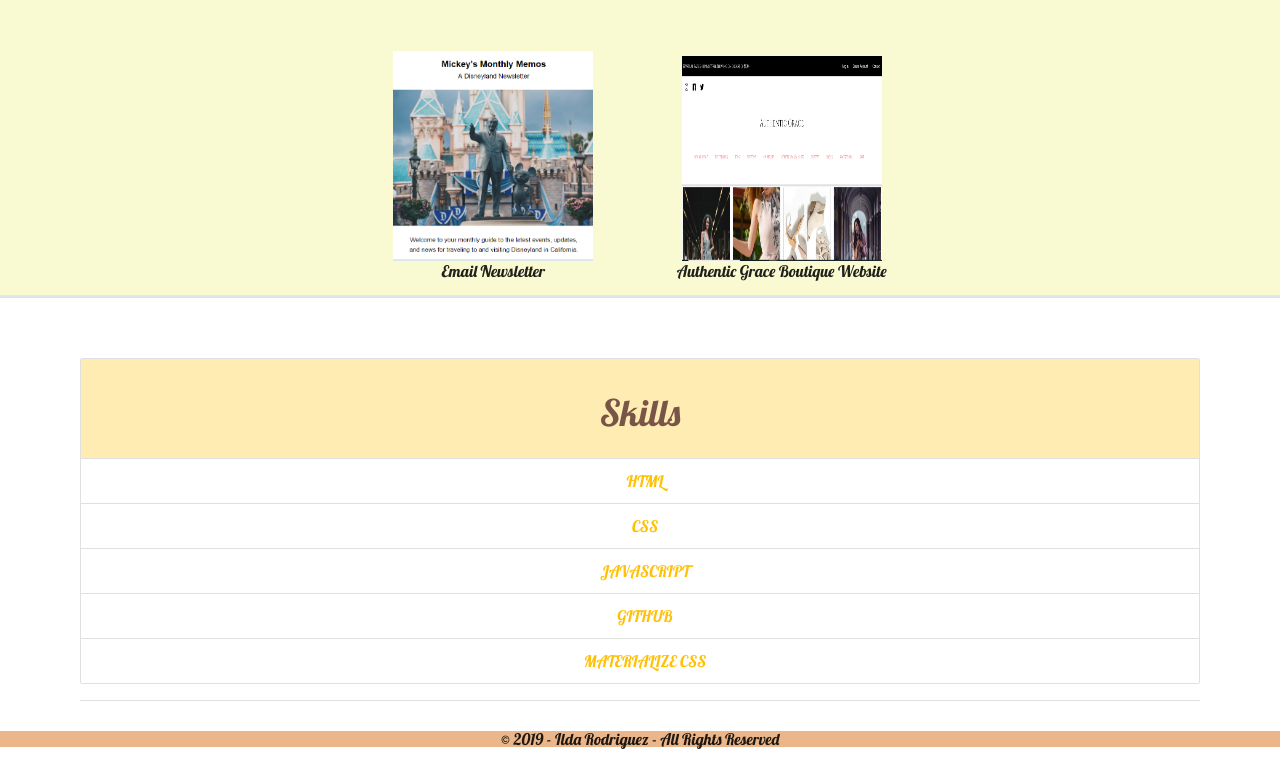
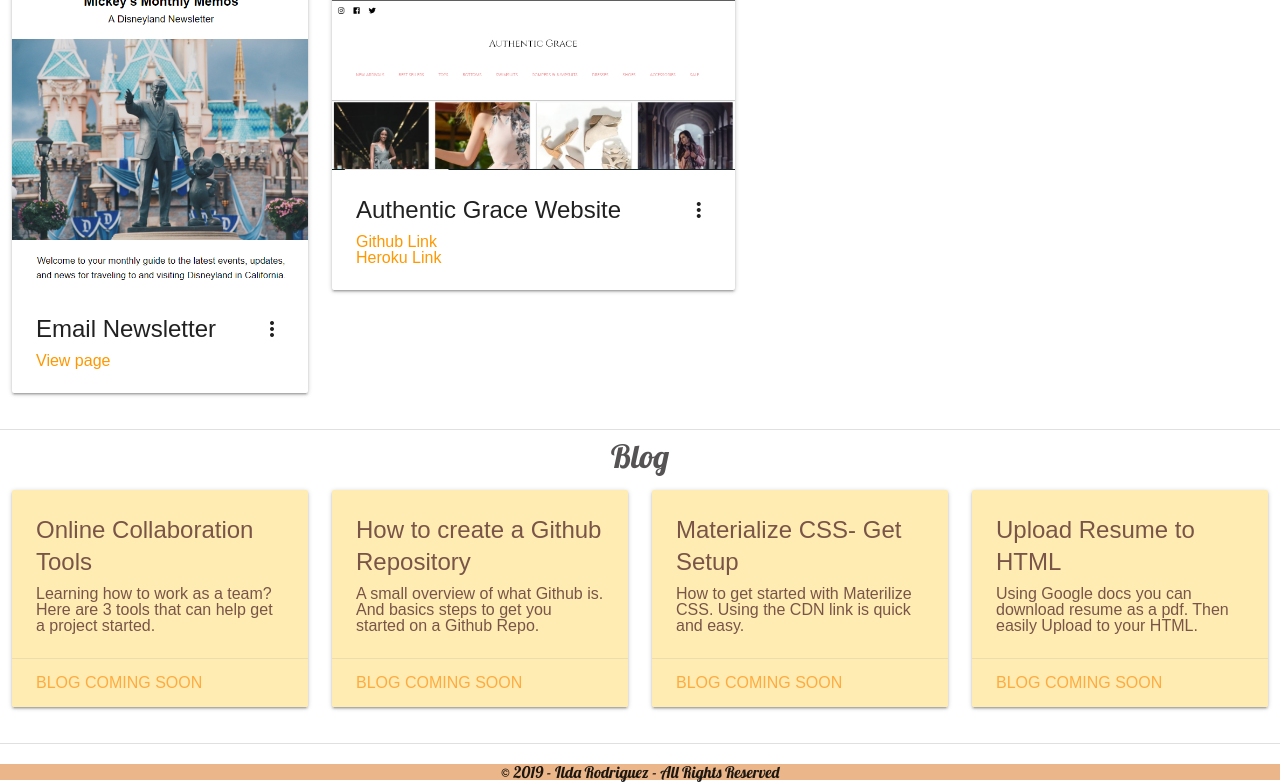
Before and after one commit to Rodriguez32/DevelopCamp_Porfolio, a plain HTML site: page index.html in a window 1280 px wide. Shown: the part 729-1511 px from the top of the page. Before the commit the page ends 1478 px from the top, so only its background shows below. Drawn offline with nearby package versions, Linux system fonts and the light colour scheme.

Commit message:
modified html,css and added main.js

```diff
--- a/index.html
+++ b/index.html
@@ -20,21 +20,12 @@
 
   <body>
     <!-- Header -->
-    <!-- <header>
-      <div class="nav-container">
-        <ul class="nav-menu">
-          <li class="header-logo">Ilda Rodriguez</li>
-          <li class="nav-item">About me</li>
-          <li class="nav-item">Projects</li>
-          <li class="nav-item">Contact</li>
-        </ul>
-      </div>
-    </header> -->
+
     <nav class="nav-extended">
         <div class="nav-wrapper">
           <a href="#!" class="brand-logo"></a>
           <ul class="medias right">
-              <li><a class="black-text" href="https://www.instagram.com"><i class="fab fa-instagram"></i></a></li>
+              <li><a class="black-text" href="https://www.instagram.com/ilda_webdev/"><i class="fab fa-instagram"></i></a></li>
               <li><a class="black-text " href="https://www.linkedin.com/in/ilda-rodriguez-038662160/"><i class="fab fa-linkedin"></i></a></li>
               <li><a class="black-text " href="https://twitter.com/IldaWebdev"><i class="fab fa-twitter"></i></a></li>
               <li><a class="black-text" href="https://github.com/Rodriguez32"><i class="fab fa-github"></i></a></li>
@@ -49,18 +40,26 @@
         </div>
       </nav>
 
-      <nav>
+
+
+      <ul id="dropdown1" class="dropdown-content">
+          <li><a class="orange-text" href="#!">HTML5</a></li>
+          <li><a class="orange-text" href="#!">CSS</a></li>
+          <li><a class="orange-text" href="#!">Javascript</a></li>
+          <!-- <li class="divider"></li> -->
+          <li><a class="orange-text" href="#!">Git/Github</a></li>
+          <!-- <li><a href="#!">Materialize CSS</a></li> -->
+        </ul>
+        <nav>
           <div class="nav-wrapper">
               <a href="Resume.pdf" class="resume-text">Resume</a>
               <ul class="right section table-of-contents">
                   <li><a href="#about">About</a></li>
                   <li><a href="#projects">Projects</a></li>
-                  <li><a href="#skills">Skills</a></li>
-                  <li><a href="#blog">Blog</a></li>
+                  <li><a class="dropdown-trigger" href="#!" data-target="dropdown1">Skills<i class="material-icons right">arrow_drop_down</i></a></li>
+                  <li><a href="#blogs">Blog</a></li>
+
                 </ul>
-
-
-
           </div>
         </nav>
     <!-- End of header -->
@@ -90,7 +89,44 @@
       <div class="divider"></div>
 
       <!-- Projects -->
-      <div class="section">
+      <h2 class="heading center">Projects</h2>
+            <div class="row">
+                <div class="project-gallery" id="projects" class="section scrollspy">
+              <div class="col s3">
+        <div class="card">
+            <div class="card-image waves-effect waves-block waves-light">
+              <img class="activator" src="images/emailnews.PNG">
+            </div>
+            <div class="card-content">
+              <span class="card-title activator grey-text text-darken-4">Email Newsletter<i class="material-icons right">more_vert</i></span>
+              <p><a class="orange-text" href="https://rodriguez32.github.io/Newsletter_Cohort2/">View page</a></p>
+            </div>
+            <div class="card-reveal">
+              <span class="card-title activator grey-text text-darken-4">Card Title<i class="material-icons right">close</i></span>
+              <p>Here is some more information about this product that is only revealed once clicked on.</p>
+            </div>
+          </div>
+        </div>
+        <div class="col s4">
+            <div class="card">
+                <div class="card-image waves-effect waves-block waves-light">
+                  <img class="activator" src="images/Authentic-G.PNG">
+                </div>
+                <div class="card-content">
+                  <span class="card-title activator grey-text text-darken-4">Authentic Grace Website<i class="material-icons right">more_vert</i></span>
+                  <p><a class="orange-text" href="#">Github Link</a></p> <a class="orange-text" href="https://authenticy-grace.herokuapp.com/">Heroku Link</a></p>
+                </div>
+                <div class="card-reveal">
+                  <span class="card-title activator grey-text text-darken-4">Card Title<i class="material-icons right">close</i></span>
+                  <p>Here is some more information about this product that is only revealed once clicked on.</p>
+                </div>
+              </div>
+            </div>
+
+        </div>
+            </div>
+            <div class="divider"></div>
+      <!-- <div class="section">
       <div class="project-container">
         <div class="project-gallery" id="projects" class="section scrollspy">
             <h2 class="heading">Projects</h2>
@@ -98,25 +134,26 @@
             <img class="project-img" href="https://rodriguez32.github.io/Newsletter_Cohort2/" src="images/emailnews.PNG" />
             <figcaption>Email Newsletter</figcaption>
           </figure>
-<!-- Link images needs work -->
-          <figure>
+Link images needs work -->
+          <!-- <figure>
             <img class="project-img2" href="https://authenticy-grace.herokuapp.com/" src="images/Authentic-G.PNG" />
             <figcaption>Authentic Grace Boutique Website </figcaption>
-          </figure>
+          </figure> -->
 
           <!-- <figure>
             <img class="project-img" src="images/emailnews.PNG" />
             <figcaption>Email Newsletter</figcaption>
           </figure> -->
-        </div>
+        <!-- </div>
         <div class="divider"></div>
       </div>
-      </div>
+      </div> -->
 
       <!-- Skills -->
 
-      <div class="skills-container">
+      <!-- <div class="skills-container">
           <div class="about-skills" id="skills" class="section scrollspy">
+
               <ul class="collection with-header">
                   <li class="collection-header brown-text amber lighten-4"><h4>Skills</h4></li>
                   <li class="collection-item amber-text">HTML</li>
@@ -127,7 +164,72 @@
                 </ul>
           </div>
           <div class="divider"></div>
-      </div>
+      </div> -->
+
+      <!-- Blog -->
+      <h2 class="heading center">Blog</h2>
+      <div class="row">
+          <div class="blog-gallery" id="blogs" class="section scrollspy">
+          <div class="col s3">
+            <div class="card amber lighten-4">
+              <div class="card-content brown-text">
+                <span class="card-title">Online Collaboration Tools</span>
+                <p>Learning how to work as a team?
+                  Here are 3 tools that can help get a project started. </p>
+              </div>
+              <div class="card-action">
+                <a href="#">Blog coming soon</a>
+                <!-- <a href="#">This is a link</a> -->
+              </div>
+            </div>
+          </div>
+
+              <div class="col s3">
+                <div class="card amber lighten-4">
+                  <div class="card-content brown-text">
+                    <span class="card-title">How to create a Github Repository</span>
+                    <p>A small overview of what Github is. And basics steps to get you
+                      started on a Github Repo.
+                    </p>
+                  </div>
+                  <div class="card-action">
+                    <a href="#">Blog coming soon</a>
+                    <!-- <a href="#">This is a link</a> -->
+                  </div>
+                </div>
+              </div>
+
+              <div class="col s3">
+                  <div class="card amber lighten-4">
+                    <div class="card-content brown-text">
+                      <span class="card-title">Materialize CSS- Get Setup</span>
+                      <p>How to get started with Materilize CSS. Using the CDN link is quick and easy.</p>
+                    </div>
+                    <div class="card-action">
+                      <a href="#">Blog coming soon</a>
+                      <!-- <a href="#">This is a link</a> -->
+                    </div>
+                  </div>
+                </div>
+
+                <div class="col s3">
+                    <div class="card amber lighten-4">
+                      <div class="card-content brown-text">
+                        <span class="card-title">Upload Resume to HTML</span>
+                        <p>Using Google docs you can download resume as a pdf. Then easily Upload
+                          to your HTML.
+                        </p>
+                      </div>
+                      <div class="card-action">
+                        <a href="#">Blog coming soon</a>
+                        <!-- <a href="#">This is a link</a> -->
+                      </div>
+                    </div>
+                  </div>
+
+          </div>
+            </div>
+            <div class="divider"></div>
 
       </div>
 <footer class="footer-container">
@@ -151,6 +253,10 @@
 
     </main>
     <!-- End of main -->
+    <script src="https://cdnjs.cloudflare.com/ajax/libs/jquery/3.3.1/jquery.min.js"></script>
+  <script src="https://cdnjs.cloudflare.com/ajax/libs/materialize/1.0.0-rc.2/js/materialize.min.js"></script>
+
+  <script src="main.js"></script>
   </body>
   <!-- End of body -->
 </html>
--- /dev/null
+++ b/main.js
@@ -0,0 +1,3 @@
+$( document ).ready(function(){
+    $(".dropdown-trigger").dropdown();
+})
--- a/stylesheet.css
+++ b/stylesheet.css
@@ -30,21 +30,6 @@ body {
     /* font-family: 'Franklin Gothic Medium', 'Arial Narrow', Arial, sans-serif; */
 }
 
-.header-logo {
-    font-size: 2em;
-    display: inline;
-    font-family: 'Franklin Gothic Medium', 'Arial Narrow', Arial, sans-serif;
-}
-
-.nav-item {
-    display: inline-block;
-    padding: 10px 20px;
-}
-
-.nav-item:hover {
-    font-size: 1.2em;
-    cursor: pointer;
-}
 
 .about-container {
     position: relative;
@@ -73,11 +58,17 @@ body {
 
 }
 
+h2 {
+    color: rgb(85, 83, 83);
+    font-size: 1.2em;
+    font-family: 'Lobster', cursive;
+}
+
 .project-container {
     text-align: center;
     position: relative;
     margin-bottom: 2%;
-    background-color: lightgoldenrodyellow;
+    /* background-color: lightgoldenrodyellow; */
     font-family: 'Lobster', cursive;
 }
 
@@ -85,9 +76,6 @@ body {
     border-bottom: 2px solid #dee7ec;
 }
 
-figure {
-    display: inline-block;
-}
 
 .project-img {
     margin-top: 30px;
@@ -112,14 +100,6 @@ figure {
     font-family: 'Lobster', cursive;
 }
 
-.skills-list {
-    list-style: none;
-
-}
-
-.contact-menu{
-    list-style: none;
-}
 
 .resume-text{
     font-size: 2em;
@@ -127,6 +107,12 @@ figure {
     font-family: 'Lobster', cursive;
 }
 
+.collection with-header {
+    margin-top: 30px;
+    width: 200px;
+    height: auto;
+}
+
 .footer-container {
     background-color: rgb(235, 182, 137);
     font-family: 'Lobster', cursive;
```
Also changed, not shown: 1 other file.
